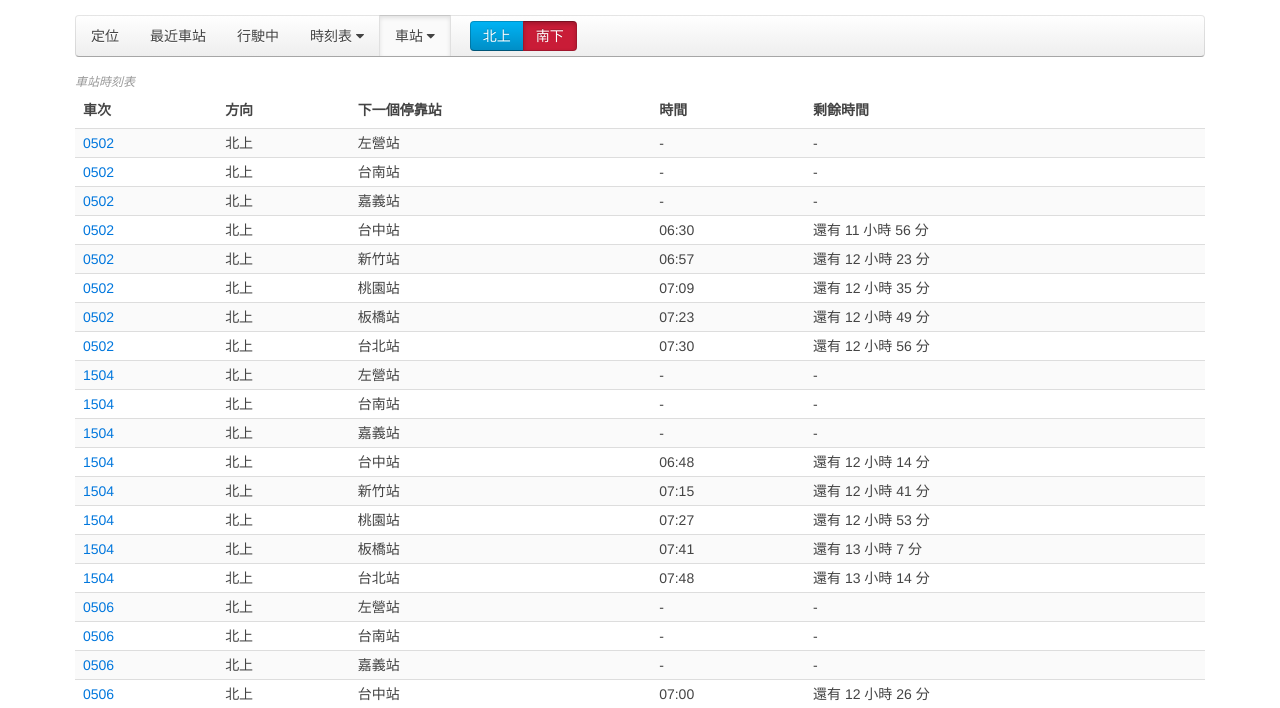
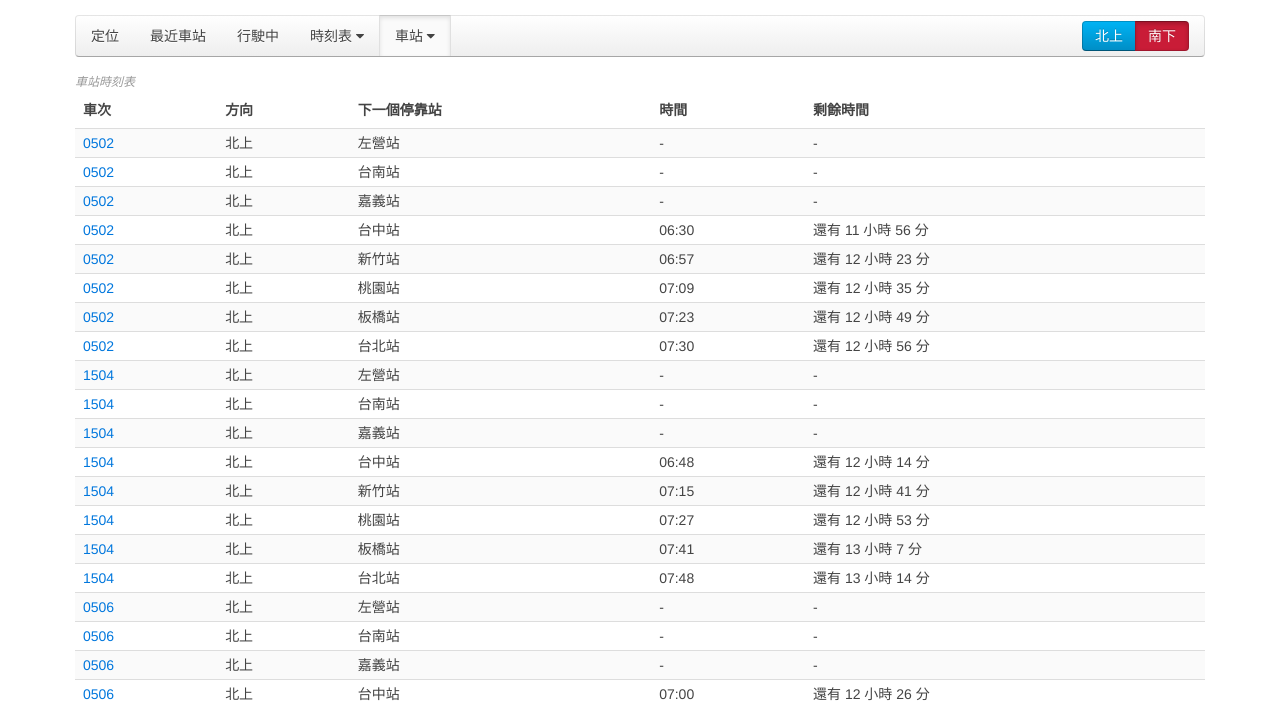
Before and after one commit to PeterLiao/FindTrain, a Django app: template templates/station.html in a window 1280 px wide. Shown: the top 708 px of the page. Run offline with Django 3.2, Linux system fonts and the light colour scheme; the template is opened without the code that fills it: values that come from a table or form of the project are taken from there, others are empty; data comes from the database, SQL or seed files in the repository; parts of the project's set-up code (start-up, migrations or seed data) failed here and were passed over.

Commit message:
for debug

```diff
--- a/templates/station.html
+++ b/templates/station.html
@@ -47,8 +47,8 @@
                     </ul>
                 </div>
             </li>
-            <li>
-                        <div class="uk-navbar-content">
+        </ul>
+        <div class="uk-navbar-content uk-navbar-flip">
             <div class="uk-button-group">
                 {% if direction == 0%}
                     <a class="uk-button uk-button-primary uk-active" href="./?direction=0">北上</a>
@@ -59,8 +59,6 @@
                 {% endif %}
             </div>
         </div>
-            </li>
-        </ul>
     </nav>
     <table class="uk-table uk-table-striped uk-table-condensed uk-table-hover">
         <caption>車站時刻表</caption>
```
